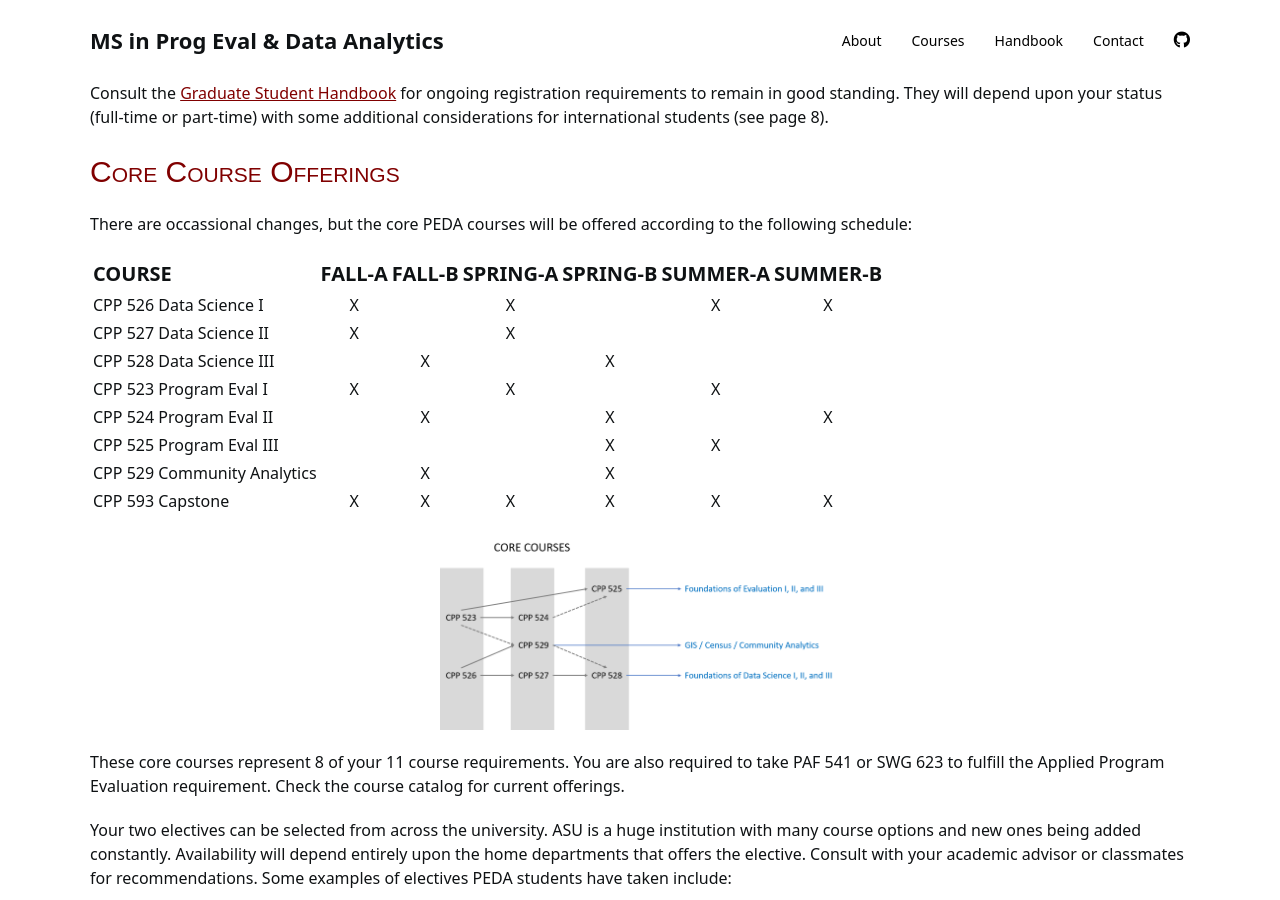
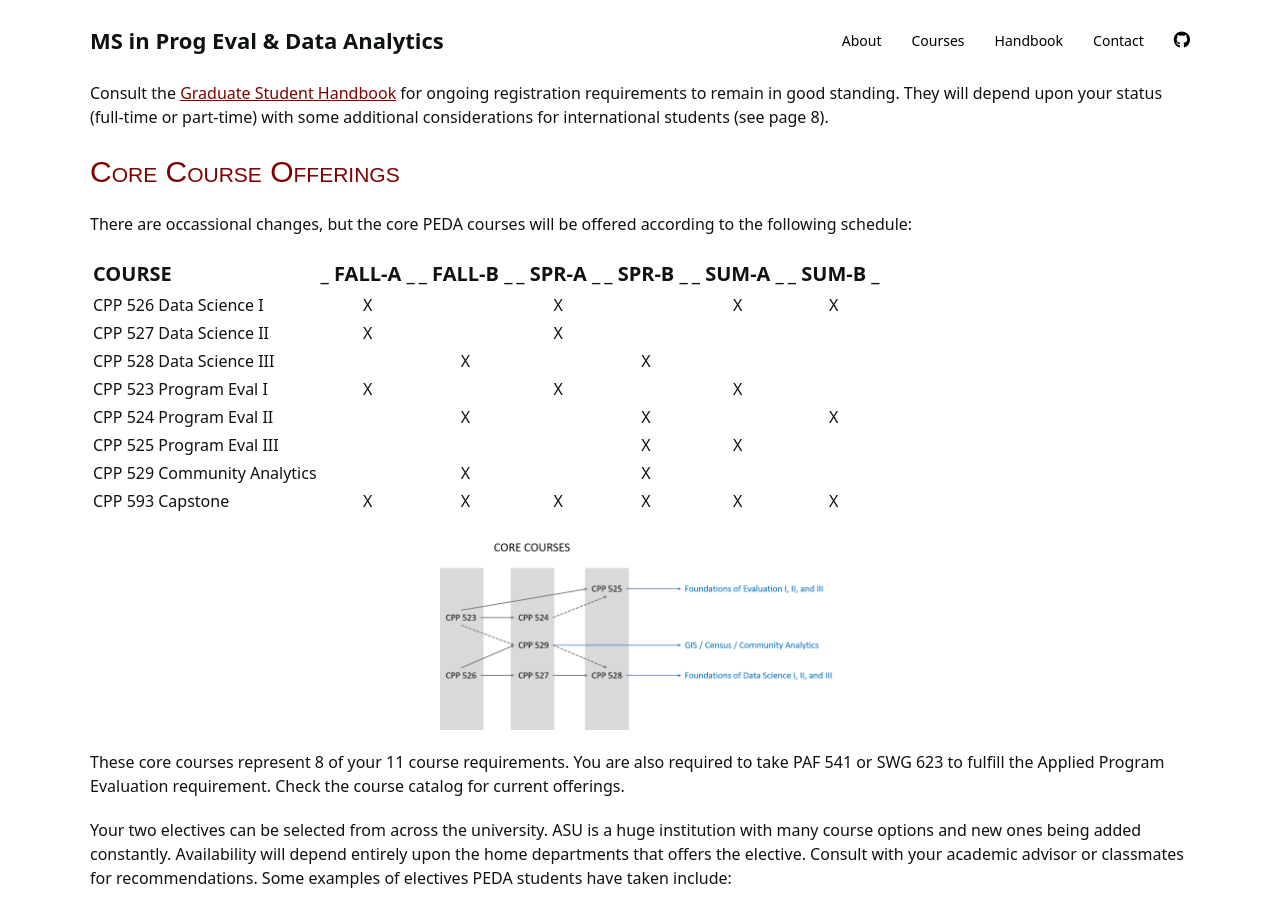
Before and after one commit to DS4PS/ms-prog-eval-data-analytics, a Jekyll site: the page built from orientation.md, in a window 1280 px wide and 900 px high, scrolled down 2490 px. Built offline with Jekyll 4.4.1, drawn with Linux system fonts in a browser that asks for light colours; nearby versions of some CDN libraries; a style sheet for code colours, icons or effects is not loaded.

Commit message:
Update orientation.md

```diff
--- a/orientation.md
+++ b/orientation.md
@@ -107,7 +107,7 @@ Consult the [Graduate Student Handbook](https://graduate.asu.edu/sites/default/f
 
 There are occassional changes, but the core PEDA courses will be offered according to the following schedule:
 
-| COURSE  |  FALL-A  |  FALL-B  |  SPRING-A |  SPRING-B  |  SUMMER-A  |  SUMMER-B |
+| COURSE  | _ FALL-A _ | _ FALL-B _ | _ SPR-A _ | _ SPR-B _ | _ SUM-A _ | _ SUM-B _ |
 |:--------------------|:-------------:|:-----------:|:-----------:|:-----------:|:-----------:|:-----------:|
 | CPP 526 Data Science I   | X |   | X |   | X | X |
 | CPP 527 Data Science II  | X |   | X |   |   |   |
```
